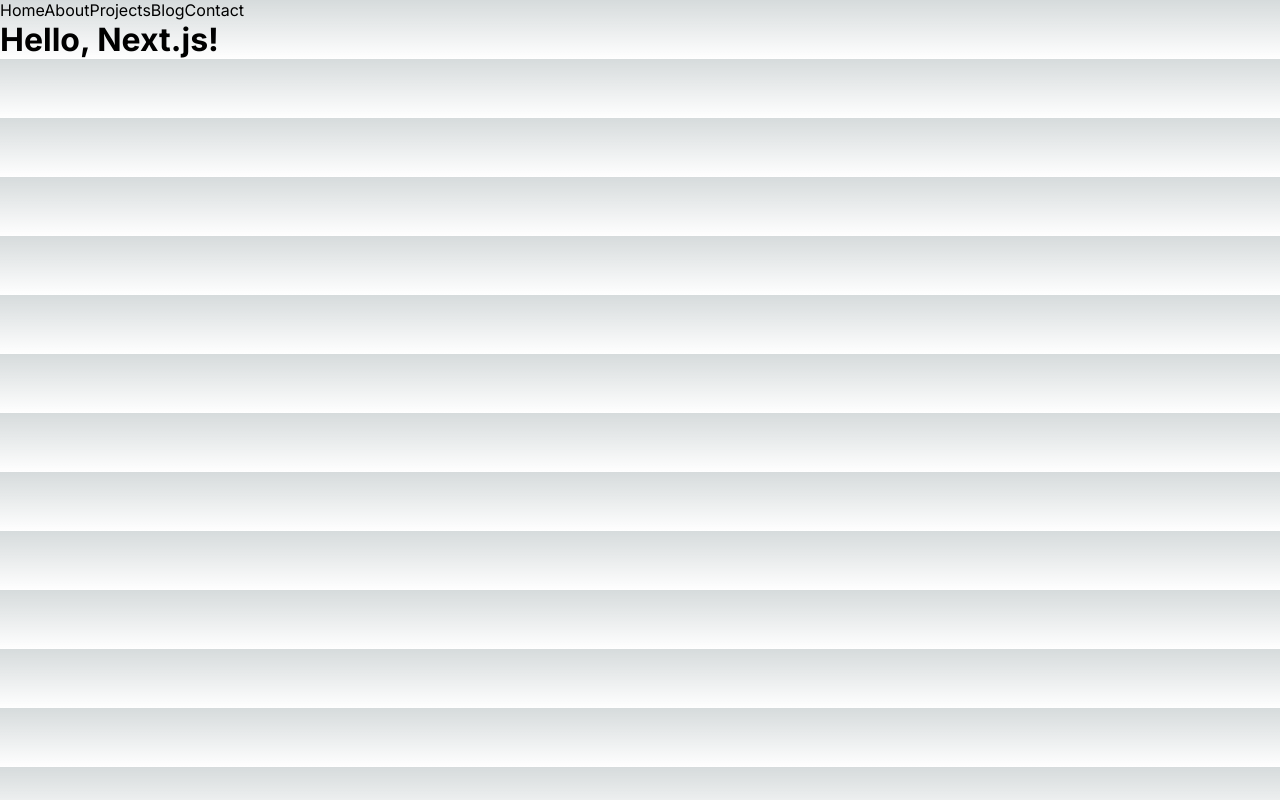
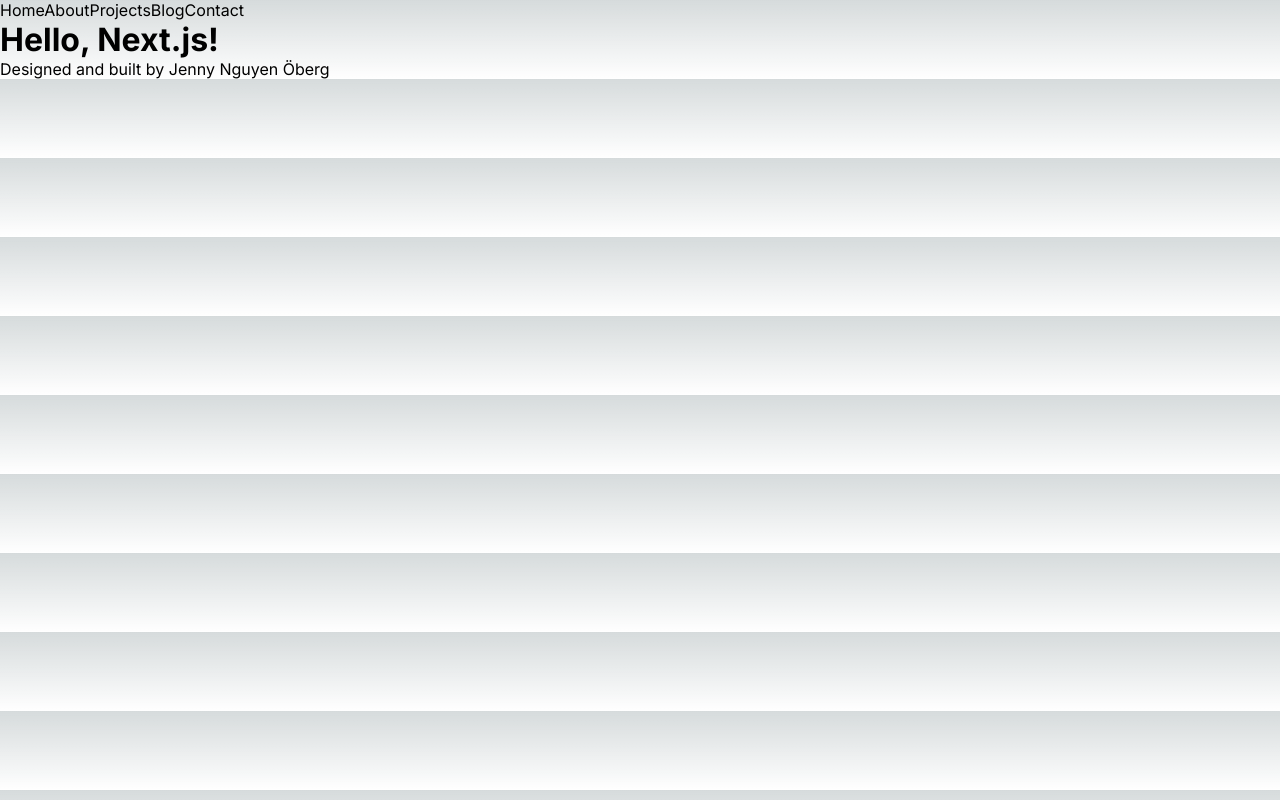
Before and after one commit to jennynguyenoberg/v3, a Next.js app: page / in a window 1280 px wide. Built offline with nearby package versions, Linux system fonts and the light colour scheme.

Commit message:
Add footer component

```diff
--- /dev/null
+++ b/app/components/footer/index.jsx
@@ -0,0 +1,7 @@
+export default function Footer() {
+  return (
+    <div>
+      <p>Designed and built by Jenny Nguyen Öberg</p>
+    </div>
+  );
+}
--- a/app/layout.js
+++ b/app/layout.js
@@ -1,6 +1,7 @@
 import '../styles/globals.css'
 import { Inter } from 'next/font/google'
 import Navbar from './components/navbar'
+import Footer from './components/footer'
 
 const inter = Inter({ subsets: ['latin'] })
 
@@ -15,6 +16,7 @@
       <body className={inter.className}>
         <Navbar />
         {children}
+        <Footer />
       </body>
     </html>
   )
```
Also changed, not shown: app/components/footer/footer.module.css (added).
